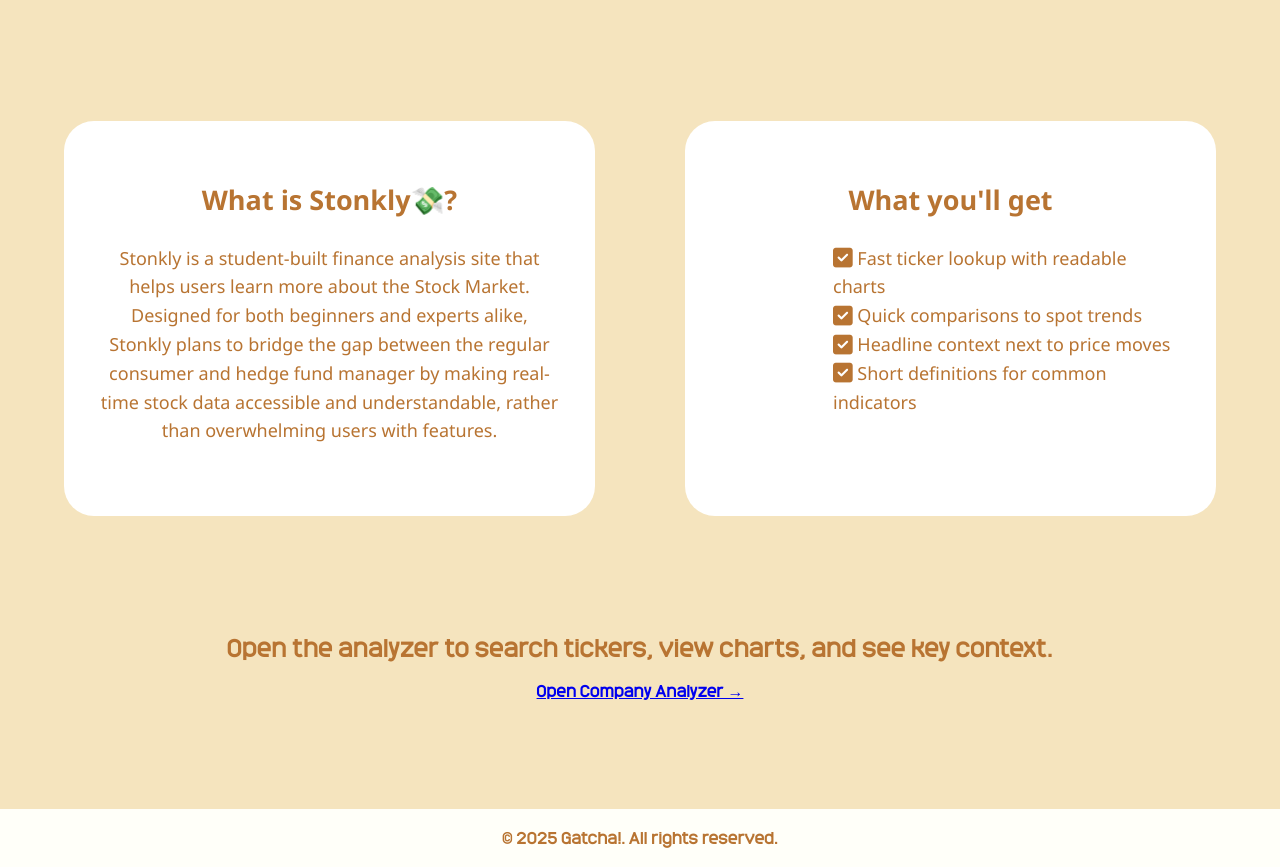
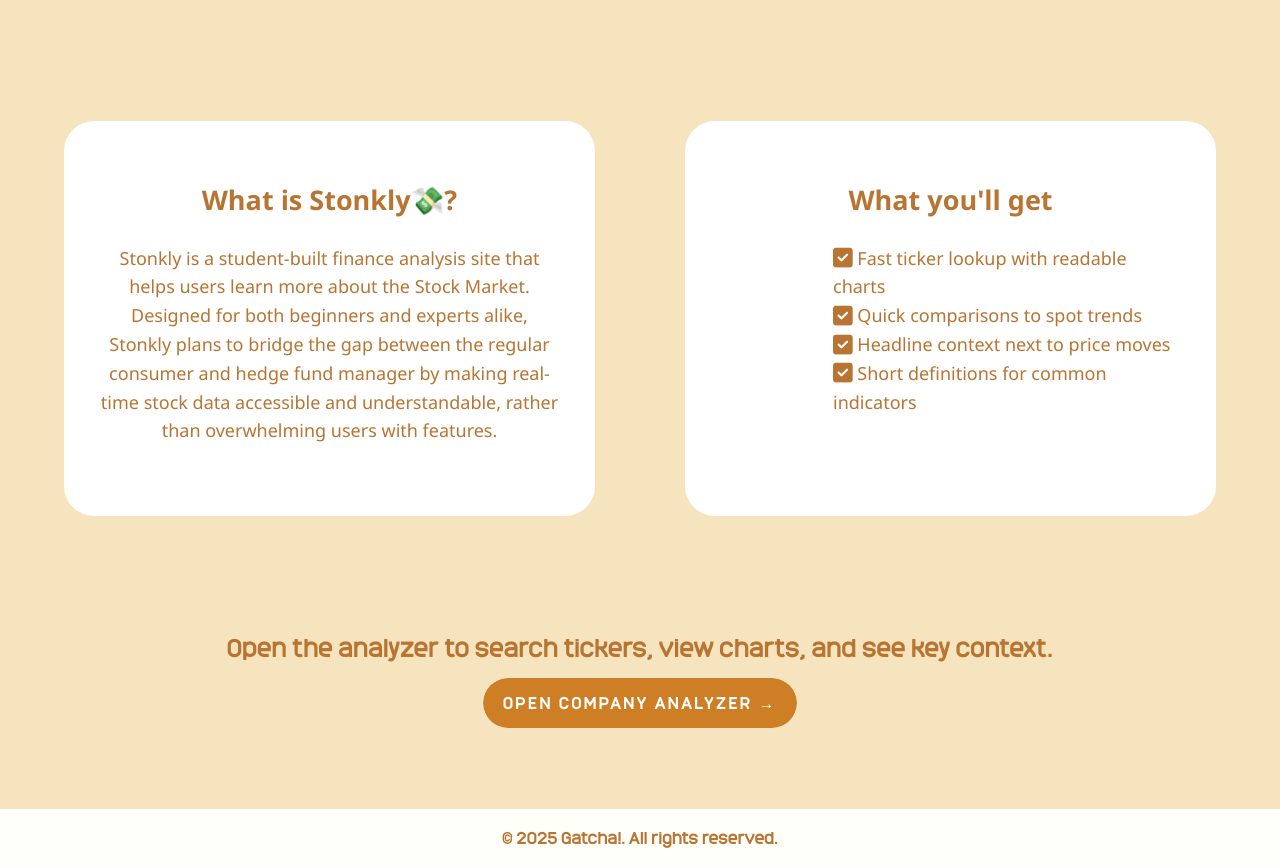
Before and after one commit to finestra771/websys-grouprepo, a PHP site: page /stonkly.html in a window 1280 px wide. Shown: the part 801-1668 px from the top of the page. Run offline with PHP 8.4, Linux system fonts and the light colour scheme.

Commit message:
updates for main

```diff
--- a/lab1/resources/scroll.js
+++ b/lab1/resources/scroll.js
@@ -30,7 +30,7 @@ $(document).ready(() => {
     $('#link2').click(function (e) {
         e.preventDefault();
         $('html, body').animate({
-            scrollTop: $('#stonkly-info').offset().top - 100
+            scrollTop: $('#stonkly-info').offset().top - 50
         }, 700);
     });
 
--- a/lab1/resources/stonkly.css
+++ b/lab1/resources/stonkly.css
@@ -128,3 +128,47 @@ canvas {
   text-align: left;
   margin-left: 4em;
 }
+
+.btn {
+  display: inline-block;
+  padding: 0.75rem 1.25rem;
+  border-radius: 10rem;
+  color: #fff;
+  text-transform: uppercase;
+  font-size: 1rem;
+  letter-spacing: 0.15rem;
+  position: relative;
+  overflow: hidden;
+  transition: all 0.3s ease;
+  z-index: 1;
+  text-decoration: none;
+}
+
+.btn::after {
+  content: '';
+  position: absolute;
+  bottom: 0;
+  left: 0;
+  width: 100%;
+  height: 100%;
+  background-color: #ce7f26;
+  border-radius: 10rem;
+  z-index: -2;
+}
+
+.btn::before {
+  content: '';
+  position: absolute;
+  bottom: 0;
+  left: 0;
+  width: 0%;
+  height: 100%;
+  background-color: rgb(126, 91, 51);
+  border-radius: 10rem;
+  transition: width 0.4s ease;
+  z-index: -1;
+}
+
+.btn:hover::before {
+  width: 100%;
+}
--- a/lab1/stonkly.html
+++ b/lab1/stonkly.html
@@ -125,7 +125,7 @@
                 <h2 class="subtle" style="margin-bottom:12px">
                     Open the analyzer to search tickers, view charts, and see key context.
                 </h2>
-                <a class="btn" href="app.html">Open Company Analyzer →</a>
+                <a class="btn" href="stonkly-data.html">Open Company Analyzer →</a>
         </div>
     </section>
 
```
